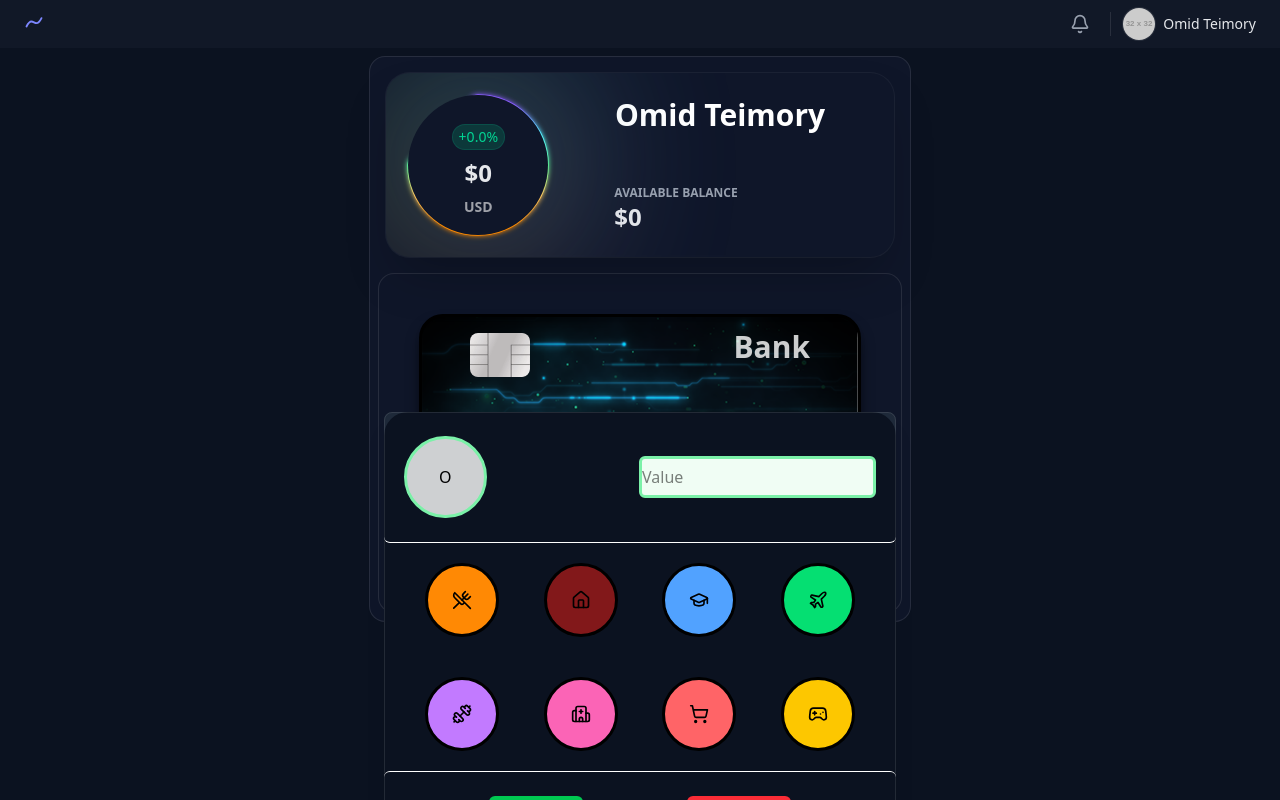
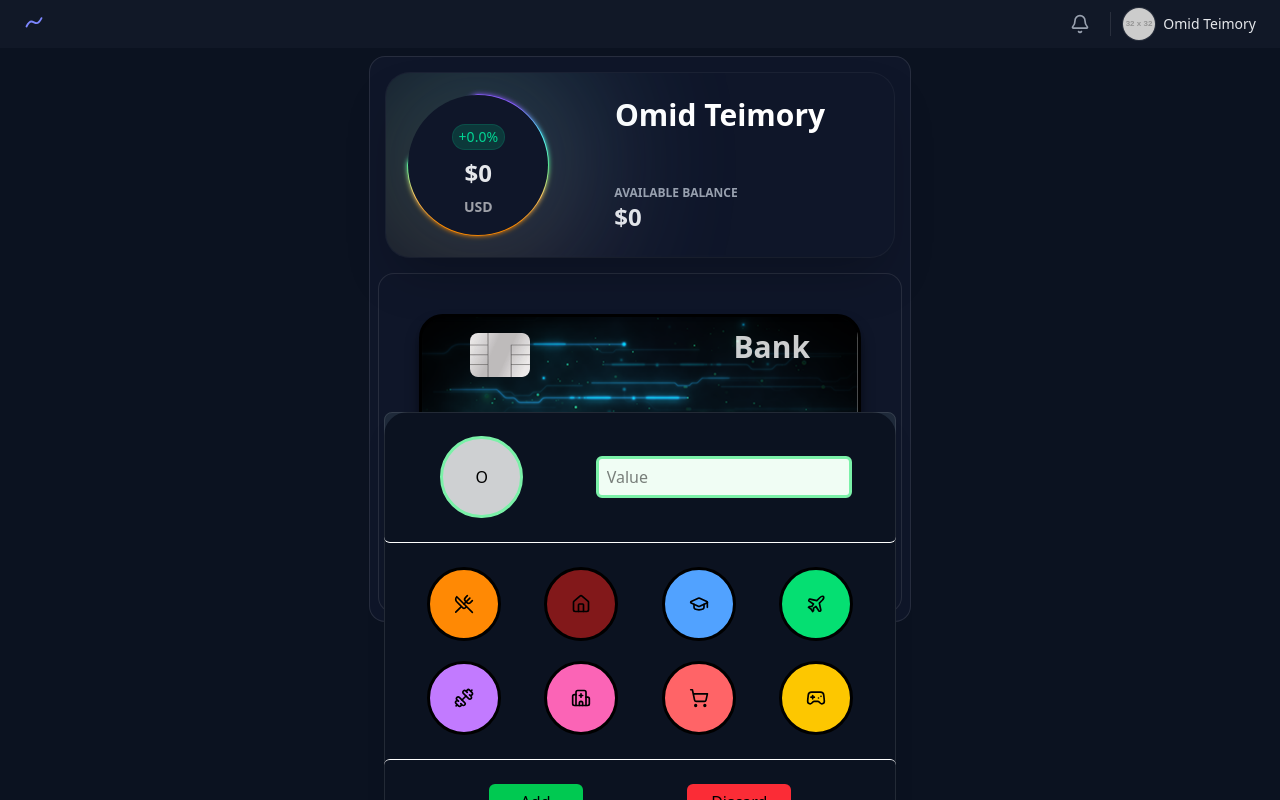
Before and after one commit to omid2007hope/Wallet, a React (Vite) app: page /Wallet in a window 1280 px wide. Both pictures are taken after a click on the button 763 px from the left and 754 px from the top of the page. Built offline with nearby package versions, Linux system fonts and the light colour scheme.

Commit message:
AddMenu Icons update

```diff
--- a/src/components/Home/AddMenu.jsx
+++ b/src/components/Home/AddMenu.jsx
@@ -7,7 +7,7 @@ import {
   DialogTitle,
 } from "@headlessui/react";
 import { ExclamationTriangleIcon } from "@heroicons/react/24/outline";
-import { useState } from "react";
+// import { useState } from "react";
 import { Bold, UtensilsCrossed } from "lucide-react";
 import { House } from "lucide-react";
 import { GraduationCap } from "lucide-react";
@@ -37,52 +37,52 @@ export default function AddMenu(props) {
               className="relative transform overflow-hidden rounded-lg bg-gray-800 text-left shadow-xl outline -outline-offset-1 outline-white/10 transition-all data-closed:translate-y-4 data-closed:opacity-0 data-enter:duration-300 data-enter:ease-out data-leave:duration-200 data-leave:ease-in sm:my-8 sm:w-full sm:max-w-lg data-closed:sm:translate-y-0 data-closed:sm:scale-95"
             >
               <div className="w-full h-full flex flex-col justify-center items-center bg-[#0B1220] rounded-3xl boreder-3">
-                <div className="w-full h-full flex flex-row justify-between items-center border-b-1 border-white rounded-md py-2.5 md:py-6 lg:py-6">
-                  <div className="px-5.5 md:px-8 lg:px-8 py-4 md:py-6.5 lg:py-6.5 bg-white/80 border-3 border-green-300 rounded-full flex flex-row justify-center items-center ml-5 md:ml-5 lg:ml-5">
+                <div className="w-full h-full flex flex-row justify-around items-center border-b-1 border-white rounded-md py-2.5 md:py-6 lg:py-6">
+                  <div className="px-3.5 md:px-8 lg:px-8 py-2 md:py-6.5 lg:py-6.5 bg-white/80 border-3 border-green-300 rounded-full flex flex-row justify-center items-center ml-2 md:ml-5 lg:ml-5">
                     O
                   </div>
                   <input
                     placeholder="Value"
                     type="text"
-                    className="py-0.5 md:py-1.5 lg:py-1.5 mr-5 bg-green-50 border-3 border-green-300 rounded-md flex flex-row justiy-center items-center"
+                    className="w-1/2 py-0.5 md:py-1.5 lg:py-1.5 pl-2 mr-2 bg-green-50 border-3 border-green-300 rounded-md flex flex-row justiy-center items-center"
                   />
                 </div>
-                <div className="w-full h-full flex flex-col justify-center items-center">
-                  <div className="w-full h-full gap-6 px-5 py-3 md:py-5 lg:py-5 my flex flex-row justify-evenly items-center">
-                    <button className="px-5.5 md:px-6 lg:px-6 py-3.5 md:py-6 lg:py-6 flex flex-row justify-around items-center bg-orange-400 border-3 border-black rounded-full">
+                <div className="w-full h-full gap-2 flex flex-col justify-center items-center">
+                  <div className="w-full h-full px-0 p-3 md:pt-6 lg:pt-6 my flex flex-row justify-evenly items-center">
+                    <button className="px-3.5 md:px-6 lg:px-6 py-3.5 md:py-6 lg:py-6 flex flex-row justify-around items-center bg-orange-400 hover:bg-orange-400/80 active:bg-orange-400/50  border-3 border-black rounded-full">
                       <UtensilsCrossed size={20} />
                     </button>
-                    <button className="px-5.5 md:px-6 lg:px-6 py-3.5 md:py-6 lg:py-6 flex flex-row justify-around items-center bg-red-900 border-3 border-black rounded-full">
+                    <button className="px-3.5 md:px-6 lg:px-6 py-3.5 md:py-6 lg:py-6 flex flex-row justify-around items-center bg-red-900 hover:bg-red-900/80 active:bg-red-900/50  border-3 border-black rounded-full">
                       <House size={20} />
                     </button>
-                    <button className="px-5.5 md:px-6 lg:px-6 py-3.5 md:py-6 lg:py-6 flex flex-row justify-around items-center bg-blue-400 border-3 border-black rounded-full">
+                    <button className="px-3.5 md:px-6 lg:px-6 py-3.5 md:py-6 lg:py-6 flex flex-row justify-around items-center bg-blue-400 hover:bg-blue-400/80 active:bg-blue-400/50  border-3 border-black rounded-full">
                       <GraduationCap size={20} />
                     </button>
-                    <button className="px-5.5 md:px-6 lg:px-6 py-3.5 md:py-6 lg:py-6 flex flex-row justify-around items-center bg-green-400 border-3 border-black rounded-full">
+                    <button className="px-3.5 md:px-6 lg:px-6 py-3.5 md:py-6 lg:py-6 flex flex-row justify-around items-center bg-green-400 hover:bg-green-400/80 active:bg-green-400/50  border-3 border-black rounded-full">
                       <Plane size={20} />
                     </button>
                   </div>
-                  <div className="w-full h-full gap-6 px-5 py-3 md:py-5 lg:py-5 my flex flex-row justify-evenly items-center">
-                    <button className="px-5.5 md:px-6 lg:px-6 py-3.5 md:py-6 lg:py-6 flex flex-row justify-around items-center bg-purple-400 border-3 border-black rounded-full">
+                  <div className="w-full h-full px-0 pb-3 md:pb-6 lg:pb-6 my flex flex-row justify-evenly items-center">
+                    <button className="px-3.5 md:px-6 lg:px-6 py-3.5 md:py-6 lg:py-6 flex flex-row justify-around items-center bg-purple-400 hover:bg-purple-400/80 active:bg-purple-400/50  border-3 border-black rounded-full">
                       <Dumbbell size={20} />
                     </button>
-                    <button className="px-5.5 md:px-6 lg:px-6 py-3.5 md:py-6 lg:py-6 flex flex-row justify-around items-center bg-pink-400 border-3 border-black rounded-full">
+                    <button className="px-3.5 md:px-6 lg:px-6 py-3.5 md:py-6 lg:py-6 flex flex-row justify-around items-center bg-pink-400 hover:bg-pink-400/80 active:bg-repink-400/50  border-3 border-black rounded-full">
                       <Hospital size={20} />
                     </button>
-                    <button className="px-5.5 md:px-6 lg:px-6 py-3.5 md:py-6 lg:py-6 flex flex-row justify-around items-center bg-red-400 border-3 border-black rounded-full">
+                    <button className="px-3.5 md:px-6 lg:px-6 py-3.5 md:py-6 lg:py-6 flex flex-row justify-around items-center bg-red-400 hover:bg-red-400/80 active:bg-red-400/50  border-3 border-black rounded-full">
                       <ShoppingCart size={20} />
                     </button>
-                    <button className="px-5.5 md:px-6 lg:px-6 py-3.5 md:py-6 lg:py-6 flex flex-row justify-around items-center bg-yellow-400 border-3 border-black rounded-full">
+                    <button className="px-3.5 md:px-6 lg:px-6 py-3.5 md:py-6 lg:py-6 flex flex-row justify-around items-center bg-yellow-400 hover:bg-yellow-400/80 active:bg-yellow-400/50  border-3 border-black rounded-full">
                       <Gamepad2 size={20} />
                     </button>
                   </div>
                 </div>
                 <div className="w-full h-full flex flex-row justify-evenly items-center border-t-1 border-white rounded-md py-2.5 md:py-6 lg:py-6">
-                  <button className="px-8 md:px-8 lg:px-8 py-1.5 flex flex-row justify-center items-center bg-green-500 rounded-md">
+                  <button className="px-8 md:px-8 lg:px-8 py-1.5 flex flex-row justify-center items-center bg-green-500 hover:bg-green-500/80 active:bg-green-500/50 rounded-md">
                     Add
                   </button>
                   <button
-                    className="px-6 md:px-6 lg:px-6 py-1.5 flex flex-row justify-center items-center bg-red-500 rounded-md"
+                    className="px-6 md:px-6 lg:px-6 py-1.5 flex flex-row justify-center items-center bg-red-500 hover:bg-red-500/80 active:bg-red-500/50 rounded-md"
                     onClick={() => props.setOpen(false)}
                   >
                     Discard
```
